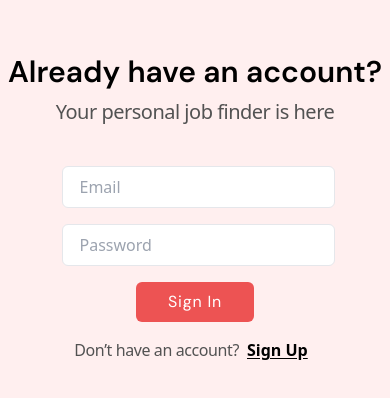
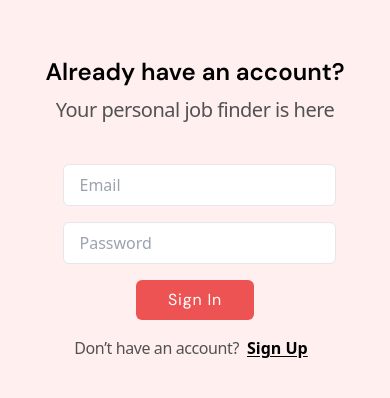
Before and after one commit to skshm-verma/Frontend-Job-Listing, a React (Vite) app: page /login in a window 390 px wide. Shown: the part 216-614 px from the top of the page. Built offline with nearby package versions, Linux system fonts and the light colour scheme.

Commit message:
few changes

```diff
--- a/src/pages/LoginPage.jsx
+++ b/src/pages/LoginPage.jsx
@@ -54,8 +54,8 @@ const LoginPage = ({ setCurrentUser }) => {
                 <div className='lg:w-[60%] w-full flex justify-center items-center '>
                     <div className='flex flex-col md:items-start items-center gap-2'>
                         <div className='flex flex-col justify-center items-center md:justify-center md:items-start md:gap-2 gap-1'>
-                    <h1 className='tracking-normal text-black font-semibold md:text-5xl text-3xl py-1 font-dm md:mx-0 mx-auto'>Already have an account?</h1>
-                    <h2 className='tracking-tight text-[#525252] md:text-2xl text-xl pb-8 md:mx-0 mx-auto'>Your personal job finder is here</h2>
+                            <h1 className='tracking-normal text-black font-semibold md:text-5xl text-2xl py-1 font-dm'>Already have an account?</h1>
+                            <h2 className='tracking-tight text-[#525252] md:text-2xl text-xl pb-8'>Your personal job finder is here</h2>
                         </div>
                         <div className='inline-block border-[#C2C2C2] pb-2'>
                             <input
@@ -98,7 +98,7 @@ const LoginPage = ({ setCurrentUser }) => {
                 <div className='absolute w-full flex z-20 justify-center items-center top-10'>
                     <span className='text-white text-4xl font-dm'>Your Personal Job Finder</span>
                 </div>
-                <img className='w-full h-screen'src={image1} alt="LandingPageImage" />
+                <img className='w-full h-screen' src={image1} alt="LandingPageImage" />
             </div>
             {redirectToHome && <Navigate to="/" />}
         </div>
```
Lines whose indentation alone changed are shown as unchanged.
